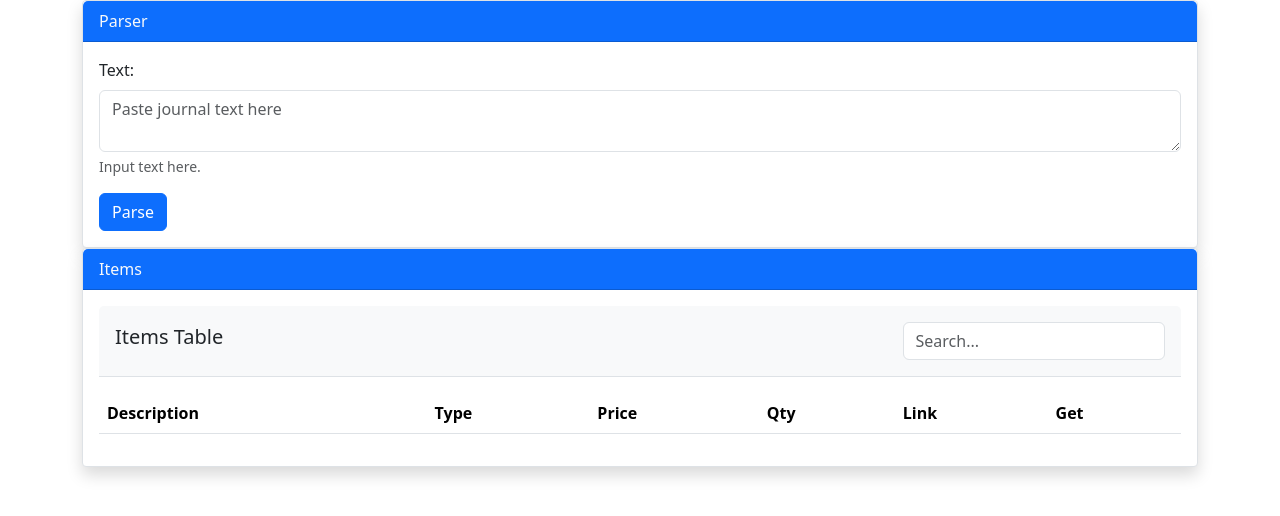
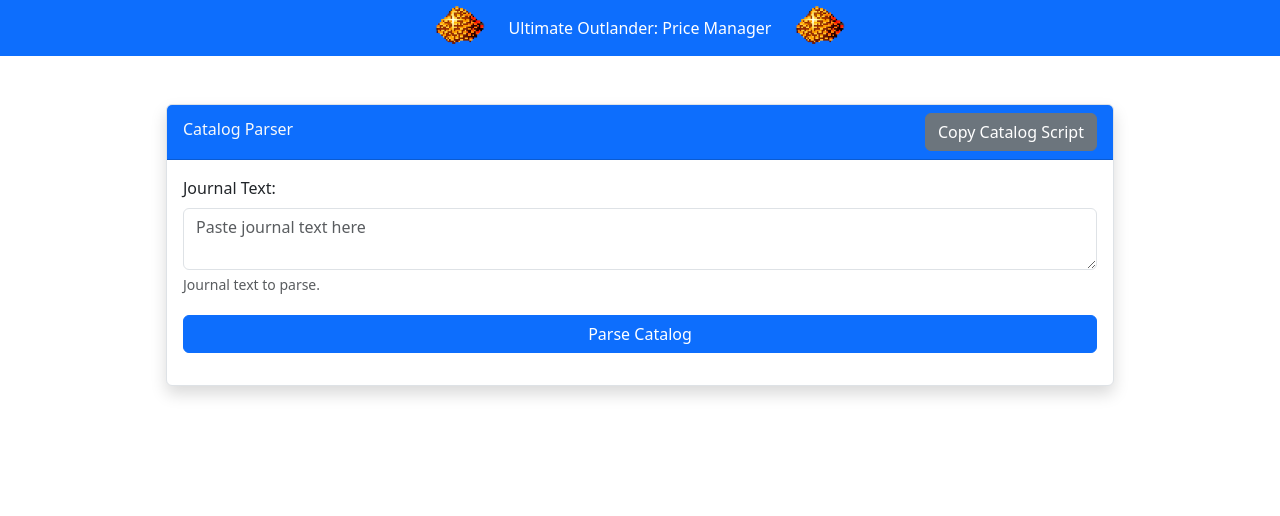
Before and after one commit to grant-pie/ultimate-outlander, a Vue app: page / in a window 1280 px wide. Shown: the top 516 px of the page. Built offline with nearby package versions, Linux system fonts and the light colour scheme.

Commit message:
Added copy script btn

```diff
--- a/index.html
+++ b/index.html
@@ -7,6 +7,11 @@
     <title>Vite + Vue</title>
   </head>
   <body>
+    <div class="d-flex justify-content-center bg-primary">
+      <img src="./images/logo.png" alt="" height="50" width="50">
+      <p class="text-white mt-3 mx-4">Ultimate Outlander: Price Manager</p>
+      <img src="./images/logo.png" alt="" height="50" width="50">
+    </div>
     <div id="app" class="container"></content>
     <script type="module" src="/src/main.js"></script>
   </body>
--- a/src/App.vue
+++ b/src/App.vue
@@ -276,8 +276,6 @@ function parseInput () {
 
 }
 
-/*  End Parsing  */
-
 function downloadJSON(jsonObject, fileName) {
     // Convert JSON object to string
     const jsonString = JSON.stringify(jsonObject, null, 2);
@@ -304,7 +302,6 @@ function downloadJSON(jsonObject, fileName) {
     document.body.removeChild(link);
 }
 
-//TODO: this should maybe be category and not type
 function getItemType(itemDescription) {
   for (const [type, itemsOfType] of Object.entries(ItemTypes)) {
 
@@ -315,49 +312,134 @@ function getItemType(itemDescription) {
   }
   return -1;
 }
+
+function copyToClipboard(textToCopy){
+  navigator.clipboard.writeText(textToCopy);
+}
+function copyCatalogScript (event){
+
+  const textToCopy = `
+  setvar rare_loot_container
+
+  wait 250
+
+
+  //setvar take_container
+
+  wait 250
+
+  if not listexists rare_loot_ids
+
+      createlist rare_loot_ids
+
+  else
+
+      clearlist rare_loot_ids
+
+
+  endif
+
+  pushlist rare_loot_ids "Phylactery"
+  //pushlist rare_loot_ids "Bottle"
+  //pushlist rare_loot_ids "Blank Scroll"
+  pushlist rare_loot_ids "Folded Cloth"
+  pushlist rare_loot_ids "Carpet"
+  pushlist rare_loot_ids "Research Materials"
+  pushlist rare_loot_ids "Book of Truth"
+  pushlist rare_loot_ids "scroll of calling"
+  pushlist rare_loot_ids "aspect core"
+  pushlist rare_loot_ids "chroma core"
+  pushlist rare_loot_ids "flask"
+  pushlist rare_loot_ids "chroma distil"
+  pushlist rare_loot_ids "map"
+
+  sysmsg "Now cataloguing..."
+  wait 250
+  sysmsg rare_loot_container
+  wait 250
+  foreach id in rare_loot_ids
+
+      while findtype id rare_loot_container as item
+
+          getlabel item description
+
+          sysmsg description
+
+          wait 250
+
+          // lift item 60000
+          //wait 250
+
+          //drop take_container
+          //
+              ignore item
+      endwhile
+
+  endfor
+  clearignore
+  sysmsg "Cataloguing done."`
+
+  //show popoover that hides on next click
+  const copyScriptBtn = event.target;
+  copyScriptBtn.innerText = 'Copied!'
+  window.setTimeout(() => {
+
+    const copyScriptBtn = document.getElementById('copyCatalogScriptBtn');
+    copyScriptBtn.innerText = 'Copy Catalog Script'
+  }, 2000)
+  return copyToClipboard(textToCopy);
+}
 </script>
 
 <template>
-  <div>
+
+  <div
+  class="px-4 mt-5"
+  >
+
+    <!--Nav-->
 
     <!--input-->
-    <div class="row">
+    <div class="row mt-5 mx-5">
 
       <div class="col-12">
 
-
-        <Card
-        cardHeader="Parser"
-        >
-
+        <div class="card border shadow">
+          <div class="d-flex justify-content-between card-header text-light bg-primary">
+            <p class="mb-0 mt-1">Catalog Parser</p>
+            <button id="copyCatalogScriptBtn" type="button" class="btn btn-secondary" @click="copyCatalogScript">Copy Catalog Script</button>
+          </div>
+          <div class="card-body">
             <form>
 
-            <div class="mb-3">
+              <div class="mb-3 d-flex flex-column">
 
-                <label for="floatingTextarea" class="form-label">Text: </label>
+                  <label for="floatingTextarea" class="form-label">Journal Text: </label>
 
                   <textarea  class="form-control" placeholder="Paste journal text here"
                   v-model="input"
                   ></textarea>
 
-                <div  class="form-text">Input text here.</div>
+                  <div  class="form-text">Journal text to parse.</div>
 
                   <div  class="form-text text-muted" ><p>{{ msg }}</p></div>
 
+                  <button type="button" class="btn btn-primary " @click="parseInput()">Parse Catalog</button>
+
               </div>
 
-            <button type="button" class="btn btn-primary" @click="parseInput()">Parse</button>
 
             </form>
-
-        </Card>
-
+          </div>
+        </div>
       </div>
 
     </div>
 
     <!-- items table -->
-      <div class="row">
+    <div class="row"
+    v-show="items.length > 0"
+    >
 
     <div class="col-12">
 
@@ -377,6 +459,7 @@ function getItemType(itemDescription) {
     </div>
 
     </div>
+
     <!-- container table-->
     <div
       v-for="container in containers" :key="container.id"
--- a/src/components/Card.vue
+++ b/src/components/Card.vue
@@ -2,6 +2,7 @@
     <div class="card border shadow">
       <div class="card-header text-light bg-primary">
         {{ cardHeader }}
+
       </div>
       <div class="card-body">
         <slot />
```
Also changed, not shown: public/images/logo.png (added). Lines whose indentation alone changed are shown as unchanged.
